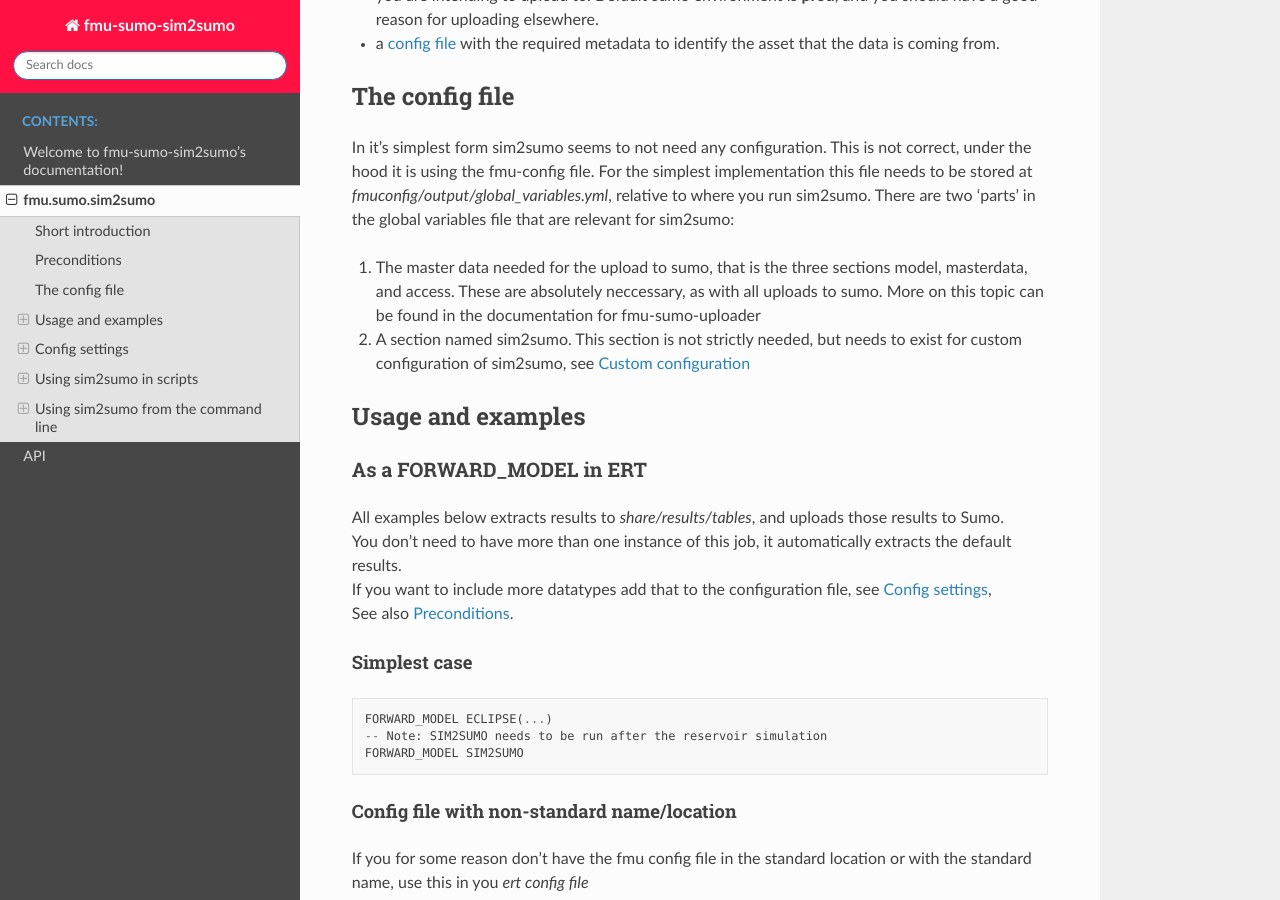
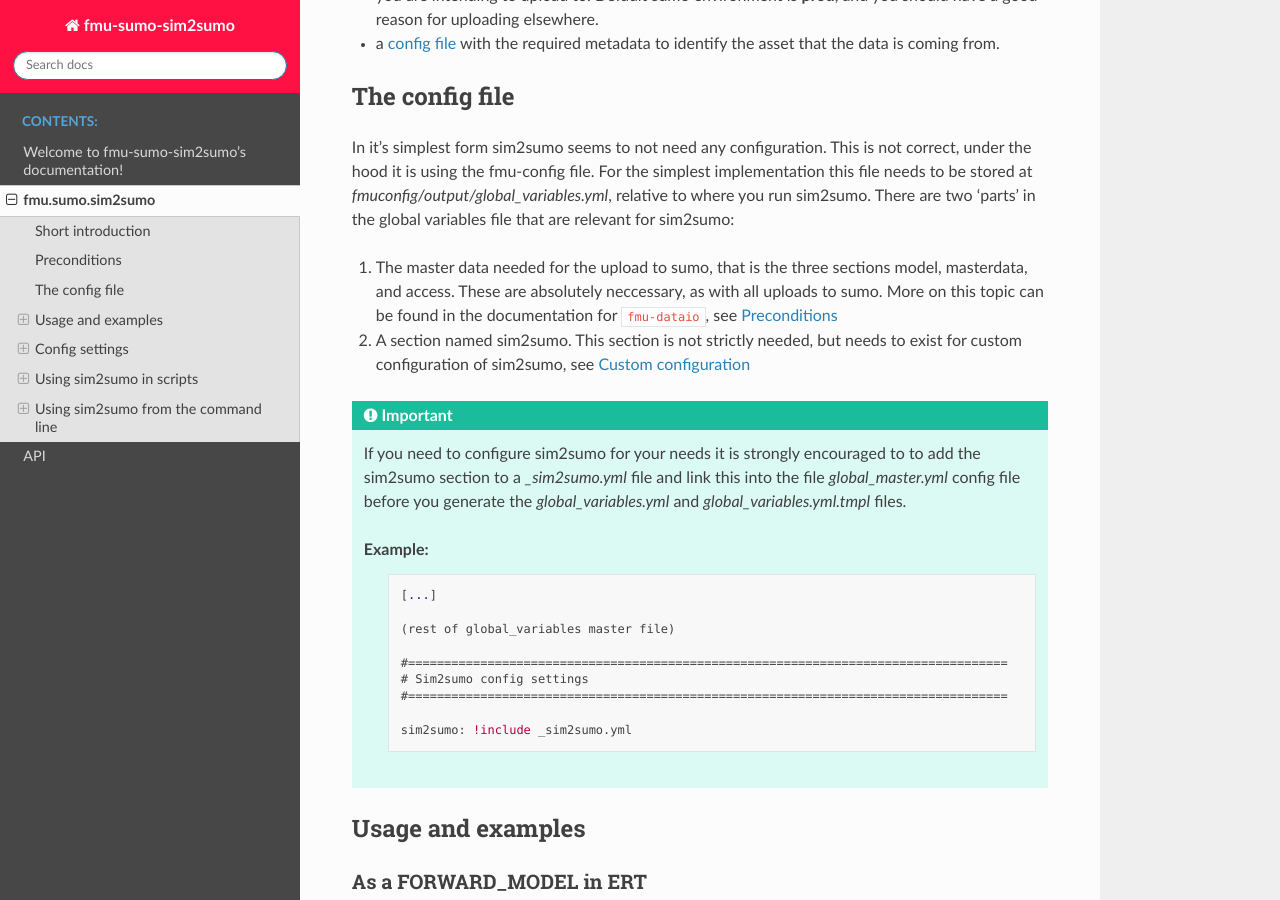
Before and after one commit to equinor/fmu-sumo-sim2sumo, a Sphinx documentation site: the page built from docs/sim2sumo.rst, in a window 1280 px wide and 900 px high, scrolled down 1493 px. Built offline with Sphinx 7.4.7 and the Read the Docs theme 2.0.0, drawn with Linux system fonts in a browser that asks for light colours.

Commit message:
Add example of including sim2sumo as file

```diff
--- a/docs/sim2sumo.rst
+++ b/docs/sim2sumo.rst
@@ -66,8 +66,27 @@
 
 1. The master data needed for the upload to sumo, that is the three sections model, masterdata, and access.
    These are absolutely neccessary, as with all uploads to sumo. More on this topic can be found in the documentation
-   for fmu-sumo-uploader
+   for ``fmu-dataio``, see :ref:`preconditions`
+
 2. A section named sim2sumo. This section is not strictly needed, but needs to exist for custom configuration of sim2sumo, see :ref:`custom config`
+
+.. important::
+
+   If you need to configure sim2sumo for your needs it is strongly encouraged to to add the sim2sumo section to a *_sim2sumo.yml* file and link this into the file *global_master.yml* config file before
+   you generate the *global_variables.yml* and *global_variables.yml.tmpl* files.
+
+   Example:
+    .. code-block:: yaml
+
+      [...]
+
+      (rest of global_variables master file)
+
+      #===================================================================================
+      # Sim2sumo config settings
+      #===================================================================================
+
+      sim2sumo: !include _sim2sumo.yml
 
 
 .. _examples:
```
